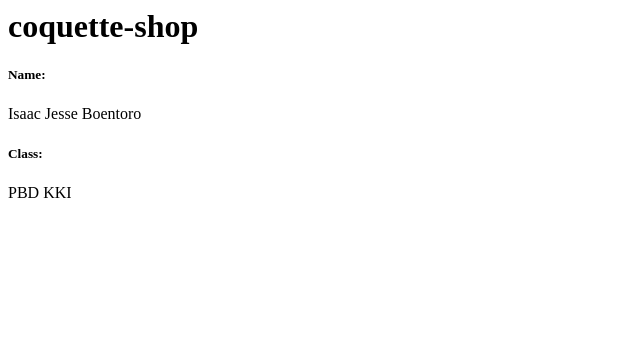
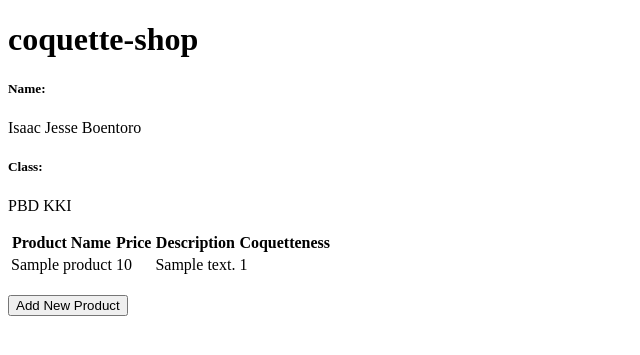
Before and after one commit to isaacboentoro/coquette-shop, a Django app: page / in a window 1280 px wide. Shown: the top 355 px of the page, without its empty margins (0-640 px from the left). Run offline with Django 5.2, Linux system fonts and the light colour scheme; tables that the repository leaves empty hold one stand-in row (values such as "Sample post").

Commit message:
Added product model form (Assignment 03)

```diff
--- a/coquette_shop/settings.py
+++ b/coquette_shop/settings.py
@@ -55,7 +55,7 @@
 TEMPLATES = [
     {
         'BACKEND': 'django.template.backends.django.DjangoTemplates',
-        'DIRS': [],
+        'DIRS': [BASE_DIR/ 'templates'],
         'APP_DIRS': True,
         'OPTIONS': {
             'context_processors': [
--- a/main/models.py
+++ b/main/models.py
@@ -1,8 +1,9 @@
 from django.db import models
-
+import uuid
 # Create your models here.
 
 class Product(models.Model):
+    id = models.UUIDField(primary_key = True, default=uuid.uuid4, editable=False)
     name = models.CharField(max_length=255)
     price = models.IntegerField()
     description = models.TextField()
--- a/main/templates/main.html
+++ b/main/templates/main.html
@@ -1,5 +1,39 @@
+{% extends 'base.html' %}
+{% block content %}
+
 <h1>{{ application_name }} </h1>
 <h5>Name: </h5>
 <p>{{ name }}</p>
 <h5>Class: </h5>
 <p>{{ class }}</p>
+
+{% if not products %}
+<p>There are no producs.</p>
+{% else %}
+<table>
+  <tr>
+    <th>Product Name</th>
+    <th>Price</th>
+    <th>Description</th>
+    <th>Coquetteness</th>
+  </tr>
+
+  {% comment %} This is how to display Product data
+  {% endcomment %}
+  {% for product in products %}
+  <tr>
+    <td>{{product.name}}</td>
+    <td>{{product.price}}</td>
+    <td>{{product.description}}</td>
+    <td>{{product.coquetteness}}</td>
+  </tr>
+  {% endfor %}
+</table>
+{% endif %}
+
+<br />
+
+<a href="{% url 'main:create_product' %}">
+  <button>Add New Product</button>
+</a>
+{% endblock content %}
--- a/main/urls.py
+++ b/main/urls.py
@@ -1,7 +1,13 @@
 from django.urls import path
-from main.views import show_main
+from main.views import show_main, show_json, show_json_by_id, show_xml, show_xml_by_id, create_product
 
 app_name = 'main'
 urlpatterns = [
         path('', show_main, name = 'show_main'),
+        path('create-product', create_product, name='create_product'),
+        path('json/', show_json, name='show_json'),
+        path('xml/', show_xml, name='show_xml' ),
+        path('xml/<str:id>/', show_xml_by_id, name='show_xml_by_id'),
+        path('json/<str:id>/', show_json_by_id, name='show_json_by_id'),
+
 ]
--- a/main/views.py
+++ b/main/views.py
@@ -1,12 +1,41 @@
-from django.shortcuts import render
-
+from django.shortcuts import render, redirect
+from main.models import Product
+from main.forms import ProductEntryForm
+from django.http import HttpResponse
+from django.core import serializers
 
 # Create your views here.
 
 def show_main(request):
-    context = {
-            'application_name': 'coquette-shop',
-            'class': 'PBD KKI',
-            'name': 'Isaac Jesse Boentoro',
-    }
-    return render(request, "main.html", context)
+        products = Product.objects.all()
+        context = {
+                'application_name': 'coquette-shop',
+                'class': 'PBD KKI',
+                'name': 'Isaac Jesse Boentoro',
+                'products': products
+        }
+        return render(request, "main.html", context)
+
+def create_product(request):
+       form = ProductEntryForm(request.POST or None)
+       if form.is_valid() and request.method == "POST":
+              form.save()
+              return redirect('main:show_main')
+       context = {'form': form}
+       return render(request, "create_product.html", context)
+
+def show_xml(request):
+        data = Product.objects.all()
+        return HttpResponse(serializers.serialize("xml", data), content_type="application/xml")
+
+def show_json(request):
+        data = Product.objects.all()
+        return HttpResponse(serializers.serialize("json", data), content_type="application/json")
+
+def show_xml_by_id(request, id):
+        data = Product.objects.filter(pk=id)
+        return HttpResponse(serializers.serialize("xml", data), content_type="application/xml")
+
+def show_json_by_id(request, id):
+        data = Product.objects.filter(pk=id)
+        return HttpResponse(serializers.serialize("json", data), content_type="application/json")
--- /dev/null
+++ b/templates/base.html
@@ -0,0 +1,13 @@
+{% load static %}
+<!DOCTYPE html>
+<html lang="en">
+  <head>
+    <meta charset="UTF-8" />
+    <meta name="viewport" content="width=device-width, initial-scale=1.0" />
+    {% block meta %} {% endblock meta %}
+  </head>
+
+  <body>
+    {% block content %} {% endblock content %}
+  </body>
+</html>
```
Also changed, not shown: main/forms.py (added, +7 -0 lines), main/templates/create_product.html (added, +18 -0 lines), main/migrations/0002_alter_product_id.py (added).
